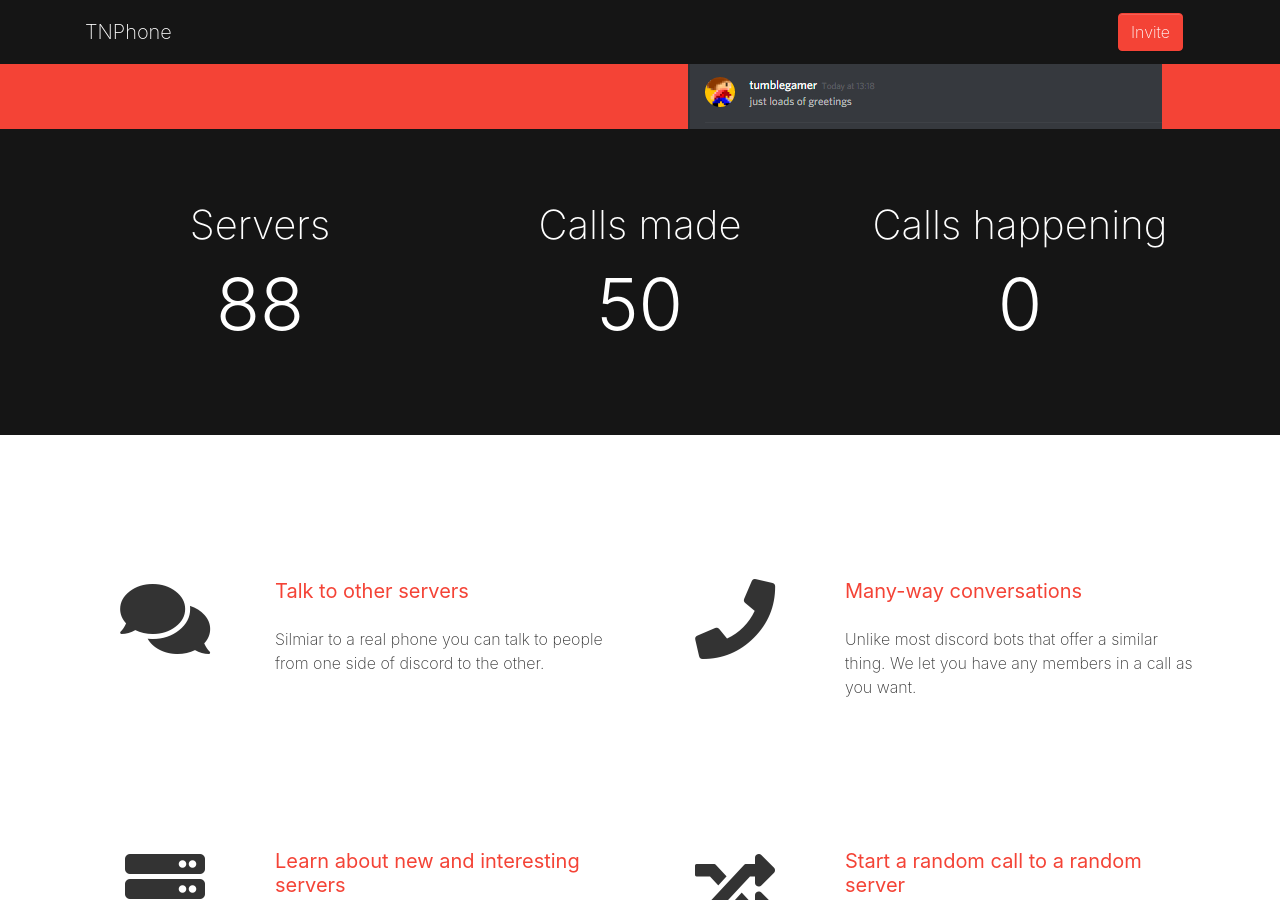
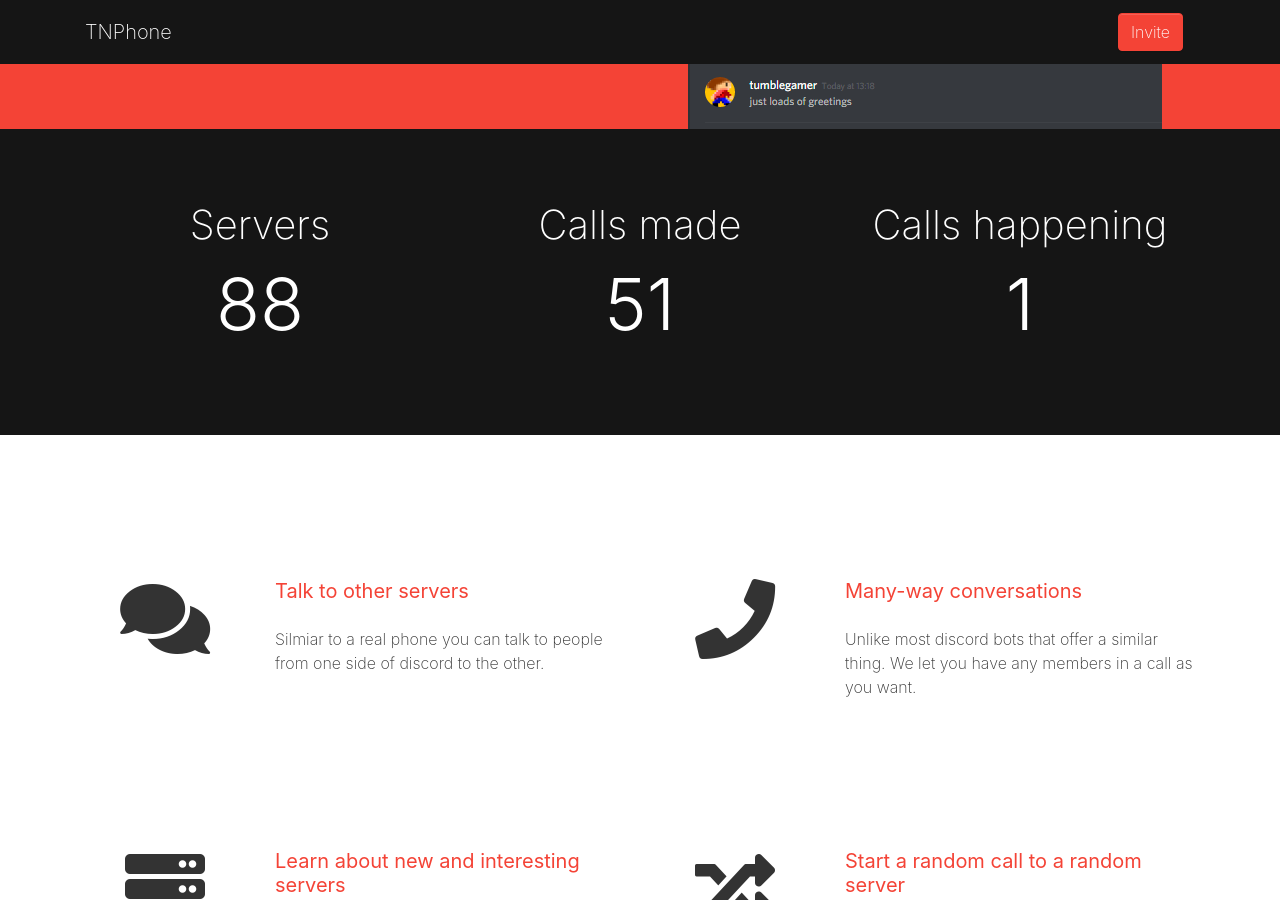
Before and after one commit to tumblenet/tnphone.tumblenet.ga, a Jekyll site: the page built from index.html, in a window 1280 px wide and 900 px high, scrolled down 443 px. Built offline with Jekyll 4.4.1, drawn with Linux system fonts in a browser that asks for light colours; nearby versions of some CDN libraries.

Commit message:
Update Phones feed

```diff
--- a/_data/phones.json
+++ b/_data/phones.json
@@ -1,5 +1,5 @@
 {
-	"callsMade": 50,
+	"callsMade": 51,
 	"servers": 88,
-	"currentCalls": 0
+	"currentCalls": 1
 }
```
